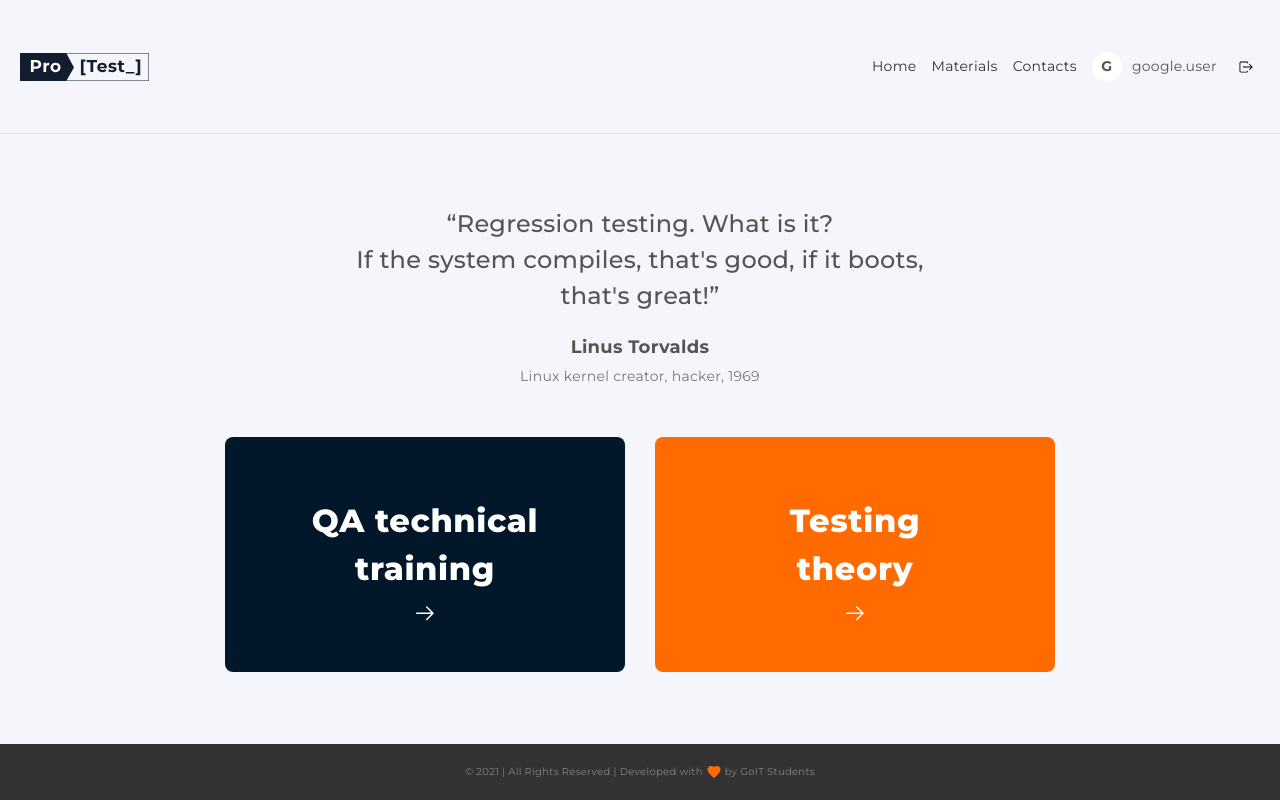
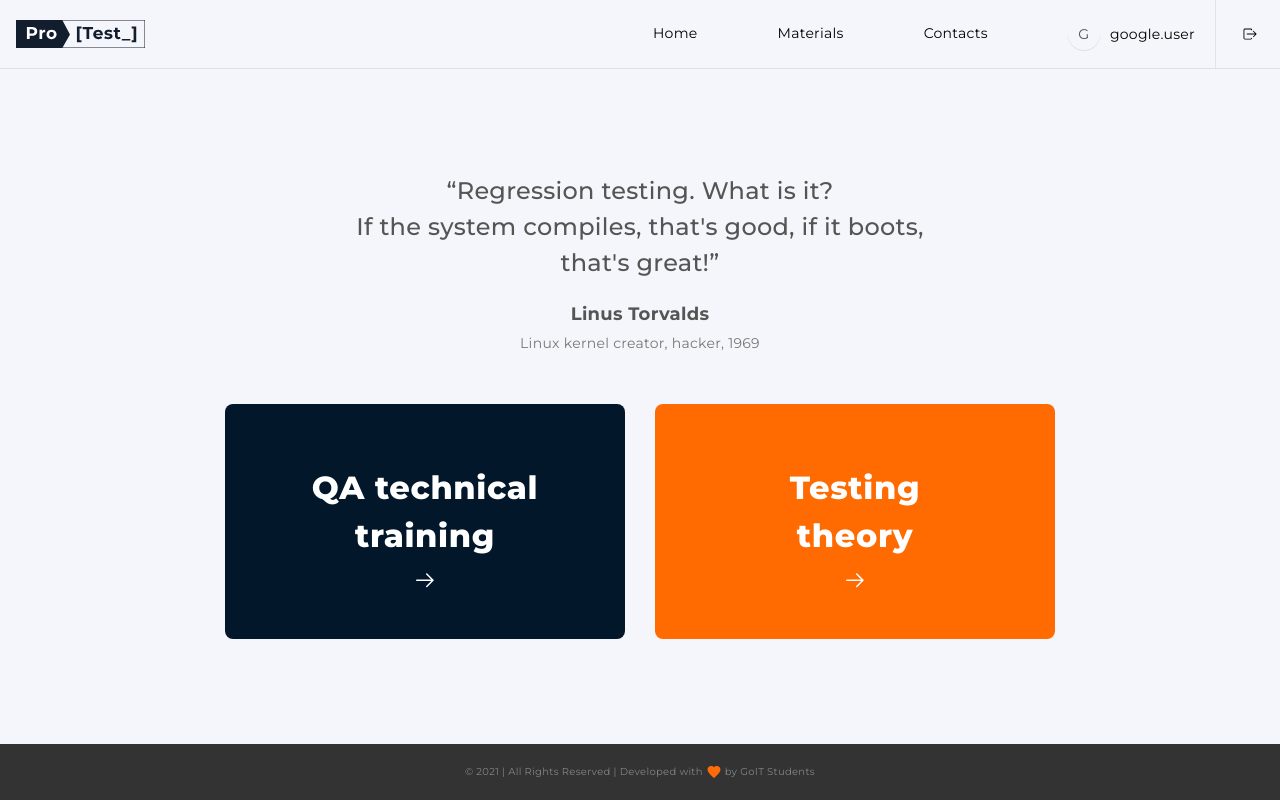
Before and after one commit to stanislavNemch/tests-for-qa, a React (Vite) app: page / in a window 1280 px wide. Both pictures are taken after a click on the button "Google". Built offline with nearby package versions, Linux system fonts and the light colour scheme.

Commit message:
header done

```diff
--- a/package.json
+++ b/package.json
@@ -40,6 +40,7 @@
         "globals": "^16.3.0",
         "typescript": "~5.8.3",
         "typescript-eslint": "^8.39.1",
-        "vite": "^7.1.2"
+        "vite": "^7.1.2",
+        "vite-plugin-svg-sprite": "^0.6.3"
     }
 }
--- a/src/components/Header/Header.module.css
+++ b/src/components/Header/Header.module.css
@@ -1,9 +1,9 @@
+/* MOBILE FIRST — базовые стили для мобильных устройств */
 .header {
     display: flex;
-    flex: 1;
     justify-content: space-between;
     align-items: center;
-    padding: 20px;
+    padding: 0 20px;
     border-bottom: 1px solid #e0e0e0;
 }
 
@@ -13,41 +13,113 @@
     gap: 7px;
     font-size: 24px;
     font-weight: bold;
+    z-index: 1103;
+    position: relative;
+}
+
+.logoRow {
+    display: flex;
+    justify-content: space-between;
+    align-items: center;
+    width: 100%;
+}
+
+.rightBlock {
+    display: flex;
+    align-items: center;
+    gap: 0;
+}
+
+.userMobile {
+    display: flex;
+    align-items: center;
+    gap: 10px;
+    margin-right: 20px;
+}
+
+.userMobile span {
+    display: flex;
+    align-items: center;
+    justify-content: center;
+    width: 32px;
+    height: 32px;
+    font-size: 12px;
+    line-height: 1.33;
+    border-radius: 100%;
+    fill: #fff;
+    box-shadow: 0 1px 1px 0 rgba(18, 29, 46, 0.1);
+}
+
+.verticalDivider {
+    display: flex;
+    align-items: center;
+    height: 68px;
+    background-color: #e2e3e5;
+}
+
+.hamburgerMenu {
+    display: flex;
+    align-items: center;
+    justify-content: center;
+    z-index: 1100;
+    background: none;
+    border: none;
+    cursor: pointer;
+    padding: 0;
+    width: 40px;
+    height: 40px;
+    margin-left: 20px;
 }
 
 .nav {
+    display: none;
+    flex-direction: column;
+    position: fixed;
+    top: 96px;
+    left: 0;
+    width: 100vw;
+    height: 100vh;
+    background-color: transparent;
+    z-index: 1001;
+    justify-content: flex-start;
+    align-items: center;
+    gap: 28px;
+    padding: 0;
+}
+.nav.navOpen {
     display: flex;
-    gap: 15px;
-    align-items: center;
 }
 
-.nav a {
+.nav a,
+.nav .user,
+.nav .logoutButton {
+    justify-content: center;
+    text-align: center;
+    line-height: 1.14;
+    margin: 0 auto;
+    border: none;
     text-decoration: none;
-    color: #333;
-    white-space: nowrap; /* Ensure no wrapping */
+    color: #000;
+    white-space: nowrap;
 }
 
 .nav a:hover {
-    text-decoration: none;
     border-bottom: 1px solid #ff6b09;
     transition: border-color 0.2s, color 0.2s;
 }
 
-.user {
-    display: flex;
-    align-items: center;
-    gap: 10px;
+/* MOBILE FIRST — скрываем divider */
+.divider {
+    display: none;
 }
 
-.user span {
+/* Показываем divider только при открытом мобильном меню */
+@media only screen and (max-width: 767px) {
+    .nav.navOpen .divider {
         display: flex;
-    align-items: center;
-    justify-content: center;
-    width: 30px;
-    height: 30px;
-    border-radius: 50%;
-    background-color: #ffffff;
-    font-weight: bold;
+        width: 100%;
+        background-color: #e2e3e5;
+    }
 }
 
 .logoutButton {
@@ -58,25 +130,6 @@
     display: flex;
     align-items: center;
     justify-content: center;
-}
-
-.hamburgerMenu {
-    background: none;
-    border: none;
-    cursor: pointer;
-    padding: 0;
-    width: 20px; /* Container size */
-    height: 20px; /* Icon size */
-    display: none; /* Hidden by default on desktop */
-    align-items: center;
-    justify-content: center;
-}
-
-/* Mobile styles */
-@media (max-width: 768px) {
-    .logo {
-        z-index: 1103; /* еще выше */
-        position: relative;
 }
 
 .menuOverlay {
@@ -95,51 +148,122 @@
     opacity: 1;
 }
 
+body.noScroll {
+    overflow: hidden;
+}
+
+/* MOBILE FIRST — показываем только userMobile */
+.userMobile {
+    display: flex;
+    align-items: center;
+    gap: 10px;
+}
+.userDesktop {
+    display: none;
+}
+
+/* TABLET и DESKTOP — показываем только userDesktop */
+@media only screen and (min-width: 768px) {
+    .container {
+        max-width: 768px;
+        padding: 0 32px;
+    }
+    .header {
+        padding: 0 16px;
+    }
+    .headerGuest {
+        justify-content: space-between;
+        padding: 26px 32px;
+        border-bottom: 1px solid #e2e3e5;
+    }
     .nav {
-        display: none;
-        flex-direction: column;
-        position: fixed;
-        top: 96px; /* ниже хедера */
-        left: 0;
-        width: 100vw;
-        height: 100vh;
+        position: static;
+        display: flex;
+        flex-direction: row;
+        align-items: center;
+        gap: 60px;
+        height: auto;
+        width: auto;
         background-color: transparent;
-        z-index: 1001;
-        justify-content: flex-start;
-        align-items: center;
-        gap: 56px;
         padding: 0;
+    }
+    .nav a,
+    .nav .user,
+    .nav .logoutButton {
+        font-size: 12px;
+        font-weight: 500;
+        line-height: 1.33;
     }
     .nav.navOpen {
         display: flex;
     }
+    .hamburgerMenu {
+        display: none;
+    }
+    .logoRow {
+        width: auto;
+    }
+    .rightBlock {
+        gap: 20px;
+    }
+    .user {
+        margin-right: 20px;
+    }
+    .verticalDivider {
+        display: none;
+    }
+    .verticalDividerTablet {
+        height: 68px;
+        background-color: #e2e3e5;
+        width: 1px;
+    }
+    .userMobile {
+        display: none;
+    }
+    .userDesktop {
+        display: flex;
+        align-items: center;
+        gap: 10px;
+    }
+    .userDesktop span {
+        width: 32px;
+        height: 32px;
+        font-size: 14px;
+        line-height: 1.15;
+        border-radius: 100%;
+        color: #555;
+        fill: #fff;
+        box-shadow: 0 1px 1px 0 rgba(18, 29, 46, 0.1);
+        display: flex;
+        align-items: center;
+        justify-content: center;
+    }
+    .userDesktop p {
+        line-height: 1.15;
+        color: #000;
+    }
+}
 
+/* DESKTOP STYLES */
+@media only screen and (min-width: 1280px) {
+    .container {
+        max-width: 1280px;
+        padding: 0 16px;
+    }
+    .header {
+        padding: 0 16px;
+    }
+    .nav {
+        gap: 80px;
+    }
     .nav a,
     .nav .user,
     .nav .logoutButton {
-        justify-content: center;
-        text-align: center;
+        font-size: 14px;
         font-weight: 400;
-        font-size: 14px;
         line-height: 1.14;
-        margin: 0 auto;
-        border: none;
     }
-
-    .hamburgerMenu {
-        display: flex;
-        align-items: center;
-        justify-content: center;
-        z-index: 1100;
-        background: none;
-        border: none;
-        cursor: pointer;
-        padding: 0;
-        width: 40px;
-        height: 40px;
-    }
-
-    body.noScroll {
-        overflow: hidden;
+    .headerGuest {
+        padding: 20px 16px;
     }
 }
--- a/src/components/Header/Header.tsx
+++ b/src/components/Header/Header.tsx
@@ -36,8 +36,23 @@ const Header = () => {
         };
     }, [isMenuOpen]);
 
+    useEffect(() => {
+        const handleResize = () => {
+            if (window.innerWidth > 767 && isMenuOpen) {
+                setIsMenuOpen(false);
+            }
+        };
+        window.addEventListener("resize", handleResize);
+        return () => window.removeEventListener("resize", handleResize);
+    }, [isMenuOpen]);
+
     return (
-        <header className={css.header}>
+        <header
+            className={
+                isLoggedIn ? css.header : `${css.header} ${css.headerGuest}`
+            }
+        >
+            <div className={css.logoRow}>
                 <Link to="/" className={css.logo}>
                     <img
                         src={logoUrl}
@@ -45,6 +60,20 @@ const Header = () => {
                         className={css.logoIcon}
                     />
                 </Link>
+            </div>
+            <div className={css.rightBlock}>
+                {/* Мобильный user-блок */}
+                {isLoggedIn && user && (
+                    <div className={css.userMobile}>
+                        <span>{user?.email[0].toUpperCase()}</span>
+                    </div>
+                )}
+                <div className={css.verticalDivider}>
+                    <svg width="1" height="68">
+                        <use xlinkHref="#divider-line" />
+                    </svg>
+                </div>
+                {/* Кнопка гамбургера */}
                 <button className={css.hamburgerMenu} onClick={toggleMenu}>
                     {isMenuOpen ? (
                         <IoMdClose size={28} />
@@ -52,6 +81,7 @@ const Header = () => {
                         <GiHamburgerMenu size={20} />
                     )}
                 </button>
+            </div>
             {/* Оверлей и меню */}
             <div
                 className={`${css.menuOverlay} ${
@@ -65,16 +95,40 @@ const Header = () => {
                         <Link to="/" onClick={closeMenu}>
                             Home
                         </Link>
+                        <div className={css.divider}>
+                            <svg width="100%" height="1">
+                                <use xlinkHref="#divider-line" />
+                            </svg>
+                        </div>
                         <Link to="/useful-info" onClick={closeMenu}>
                             Materials
                         </Link>
+                        <div className={css.divider}>
+                            <svg width="100%" height="1">
+                                <use xlinkHref="#divider-line" />
+                            </svg>
+                        </div>
                         <Link to="/contacts" onClick={closeMenu}>
                             Contacts
                         </Link>
-                        <div className={css.user}>
+                        <div className={css.divider}>
+                            <svg width="100%" height="1">
+                                <use xlinkHref="#divider-line" />
+                            </svg>
+                        </div>
+                        {/* Планшет/десктоп user-блок */}
+                        <div className={css.rightBlock}>
+                            <div className={css.userDesktop}>
                                 <span>{user?.email[0].toUpperCase()}</span>
                                 <p>{user?.email.split("@")[0]}</p>
                             </div>
+                            {!isMenuOpen && (
+                                <div className={css.verticalDividerTablet}>
+                                    <svg width="1" height="68">
+                                        <use xlinkHref="#divider-line" />
+                                    </svg>
+                                </div>
+                            )}
                             <button
                                 onClick={() => {
                                     logout();
@@ -84,6 +138,7 @@ const Header = () => {
                             >
                                 <IoIosLogOut size={16} />
                             </button>
+                        </div>
                     </>
                 ) : (
                     <Link to="/contacts" onClick={closeMenu}>
--- a/src/index.css
+++ b/src/index.css
@@ -18,6 +18,9 @@ html {
     font-weight: 400;
     font-size: 14px;
     letter-spacing: 0.02em;
+    min-height: 100vh;
+    display: flex;
+    flex-direction: column;
 
     color: #555;
 
@@ -32,6 +35,29 @@ body {
     padding: 0;
     font-family: var(--font-family);
     background-color: #f5f6fb;
+}
+
+html,
+body {
+    min-width: 320px;
+    min-height: 100vh;
+    height: 100%;
+    box-sizing: border-box;
+}
+
+main {
+    flex: 1 1 auto;
+    min-height: 0;
+    display: flex;
+    flex-direction: column;
+    overflow: auto;
+}
+
+section,
+.container {
+    min-height: 0;
+    box-sizing: border-box;
+    overflow: hidden;
 }
 
 h1,
--- a/vite.config.ts
+++ b/vite.config.ts
@@ -1,7 +1,15 @@
-import { defineConfig } from 'vite'
-import react from '@vitejs/plugin-react-swc'
+import { defineConfig } from "vite";
+import react from "@vitejs/plugin-react-swc";
+import createSvgSpritePlugin from "vite-plugin-svg-sprite";
 
 // https://vite.dev/config/
 export default defineConfig({
-  plugins: [react()],
-})
+    plugins: [
+        react(),
+        createSvgSpritePlugin({
+            symbolId: "[name]", // имя символа будет равно имени файла
+            // Можно указать папку для спрайта:
+            include: ["src/assets/icons/**/*.svg"],
+        }),
+    ],
+});
```
Also changed, not shown: src/components/Diagram/Diagram.module.css (+8 -0 lines), src/assets/icons/divider-line.svg (added), 1 other file (tests, documents, lock files or other folders). Lines whose indentation alone changed are shown as unchanged.
